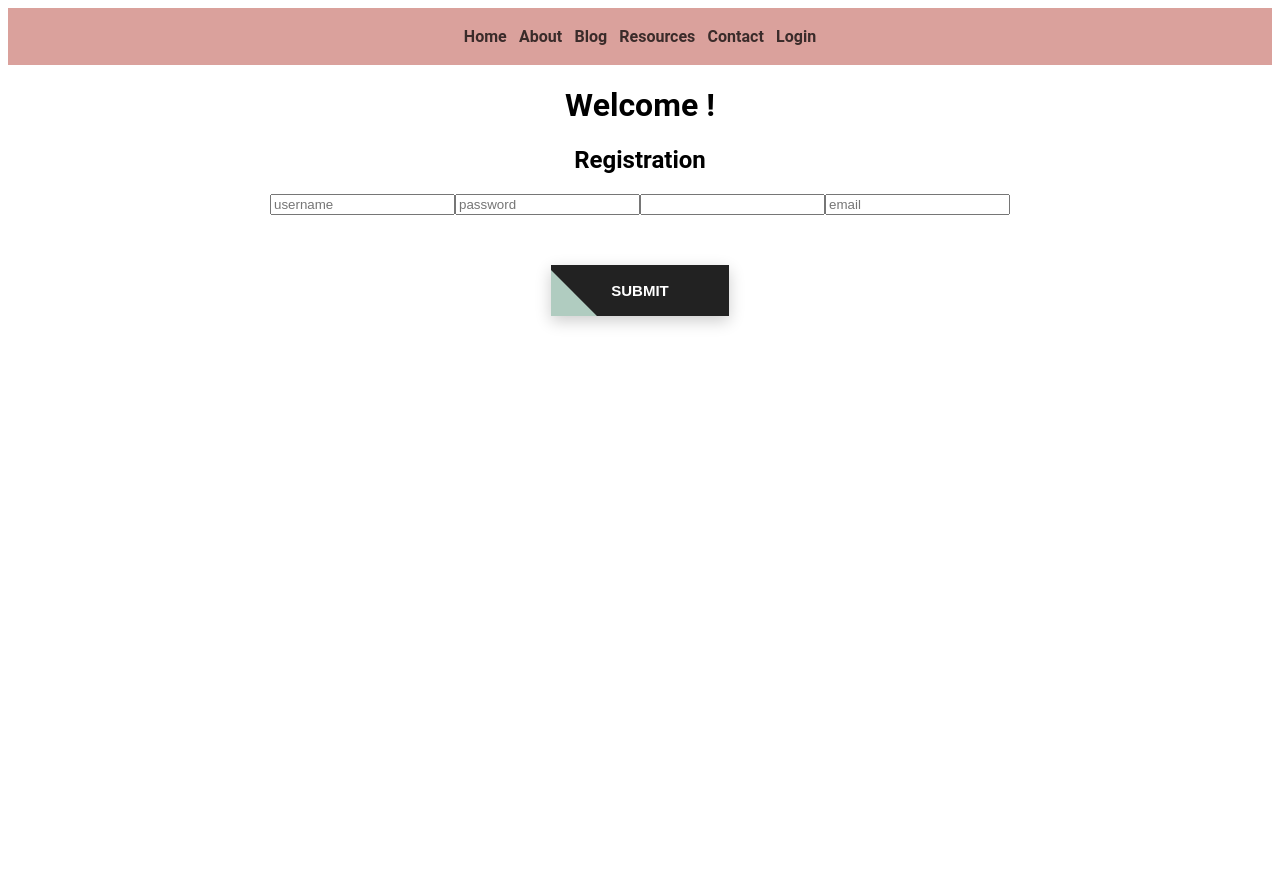
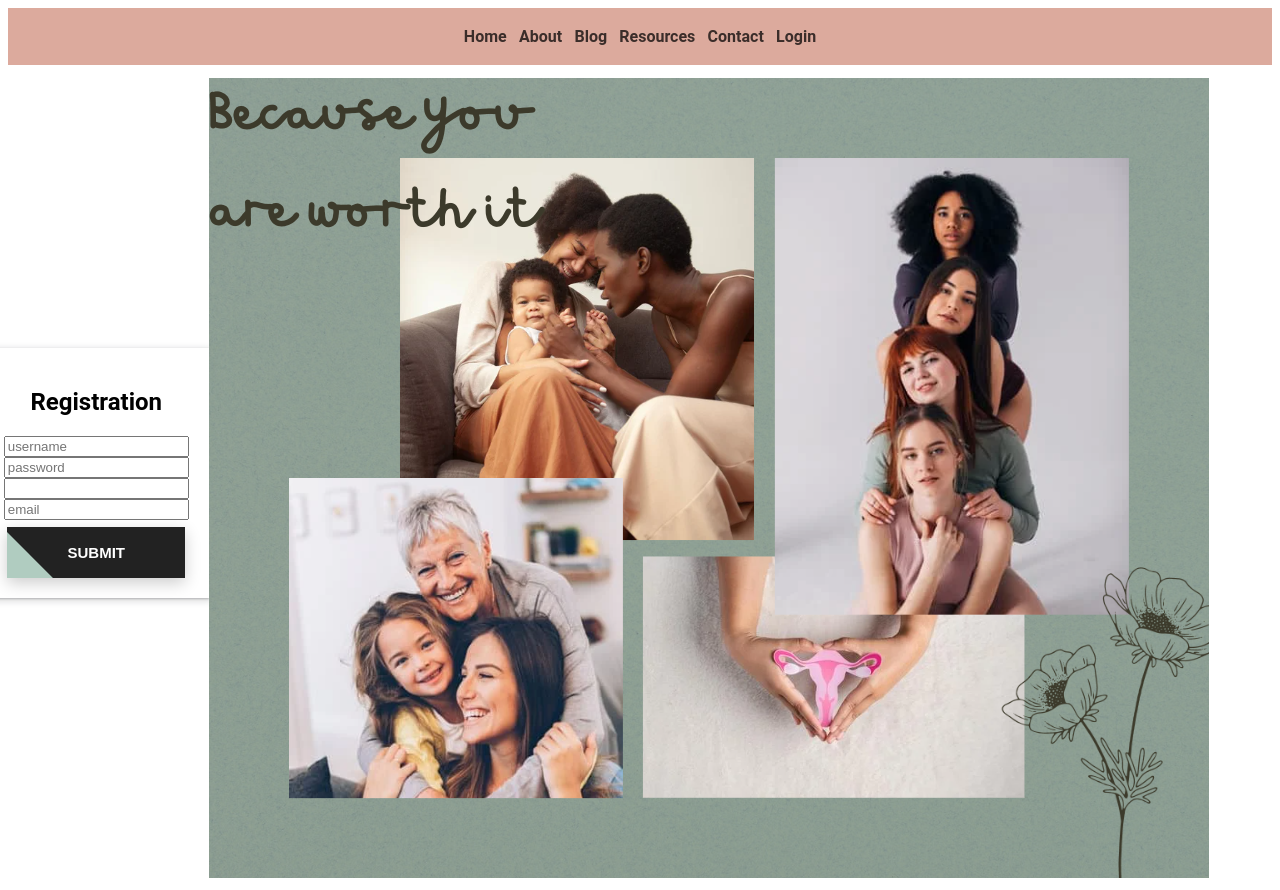
Before and after one commit to ahoath87/Pelvic-Health-Site, a React (Create React App) app in the folder client/: page /register in a window 1280 px wide. Before the commit the page ends 800 px from the top, so only its background shows below. Built offline with nearby package versions, Linux system fonts and the light colour scheme; the HTML template or start-up script is replaced by a standard one.

Commit message:
signup nearly there with css

```diff
--- a/client/src/components/Register.jsx
+++ b/client/src/components/Register.jsx
@@ -1,4 +1,5 @@
 import './css/Register.css';
+import signupimg from '../assets/images/signupimg.png';
 
 import { React, useState } from 'react';
 import { registerUser } from '../api/auth';
@@ -10,15 +11,24 @@ const Register = ({ setToken }) => {
   const [email, setEmail] = useState('');
 
   return (
-    <div>
-      <h1>Welcome {name}!</h1>
+    <div className='reg-container'>
+      <div className='regimg-container'>
+        <img src={signupimg}></img>
+      </div>
+      <div className='regform-container'>
         <form
+          id='regform'
           onSubmit={async (e) => {
             if (password.length > 5 && username.length > 5) {
               try {
                 e.preventDefault();
                 //changed the response to token as it was changed form the auth.js
-              const token = await registerUser(username, password, name, email);
+                const token = await registerUser(
+                  username,
+                  password,
+                  name,
+                  email
+                );
                 // setting token into global storage so it can be pulled throughout the app
                 setToken(token);
                 //get this setToken function and update the state for the refined token
@@ -35,6 +45,7 @@ const Register = ({ setToken }) => {
             }
           }}
         >
+          <div className='regform-inputs'>
             <h2>Registration</h2>
 
             <input
@@ -68,7 +79,9 @@ const Register = ({ setToken }) => {
             <button id='submitten' type='submit'>
               submit
             </button>
+          </div>
         </form>
+      </div>
     </div>
   );
 };
--- a/client/src/components/css/Nav.css
+++ b/client/src/components/css/Nav.css
@@ -41,7 +41,7 @@ cursor: pointer;
 .quiz-reg-butt{
     padding: 10% 18%;
 	border-radius: 85px;
-    background-color: rgb(176, 204, 192);
+    background-color: #b0ccc0;
    border: none;
    color: white;
    font-weight: 900;
--- a/client/src/components/css/Register.css
+++ b/client/src/components/css/Register.css
@@ -0,0 +1,28 @@
+.reg-container{
+    display: flex;
+    flex-direction: row-reverse;
+    justify-content: center;
+
+}
+.regform-container{
+    width: 50%;
+    display: flex;
+    align-items: center;
+    justify-content: flex-end;
+
+
+}
+.regform-inputs{
+    display: flex;
+    flex-direction: column;
+    align-items: center;
+    justify-content: center;
+}
+#regform{
+    padding: 10%;
+    box-shadow: rgba(60, 64, 67, 0.3) 0px 1px 2px 0px, rgba(60, 64, 67, 0.15) 0px 2px 6px 2px;
+}
+.regimg-container{
+    margin-right: 5%;
+    margin-top: 1%;
+}
--- a/client/src/components/css/bloghome.css
+++ b/client/src/components/css/bloghome.css
@@ -1,4 +1,4 @@
 .bloghome-container{
     padding: 20%;
-    background-color: white;
+    background-color: whitesmoke;
 }
--- a/client/src/components/css/home.css
+++ b/client/src/components/css/home.css
@@ -16,7 +16,7 @@
   font-size: 15vmin;
   margin-bottom: 0;
   margin-top: 0;
-  background-image: linear-gradient(90deg, rgba(255,145,144,1)  0%, rgba(253, 159, 150) 56%,  rgb(255,145,144,1) 100%);
+  background-image: linear-gradient(90deg, rgba(230,130,103,1)  0%, rgba(253, 159, 150) 56%,  rgb(230,130,103,1) 100%);
   color: transparent;
   -webkit-background-clip: text;
   animation: move 1s infinite;
--- a/client/src/components/css/smallNav.css
+++ b/client/src/components/css/smallNav.css
@@ -5,7 +5,7 @@
     align-items: center;
 
     margin-left: 0;
-    background-color: rgba(203, 124, 117, 0.713);
+    background-color: #d69c8cd9;
     padding: 1.5%;
     position: sticky;
     top: 0;
```
Also changed, not shown: client/src/assets/images/signupimg.png (added). Lines whose indentation alone changed are shown as unchanged.
